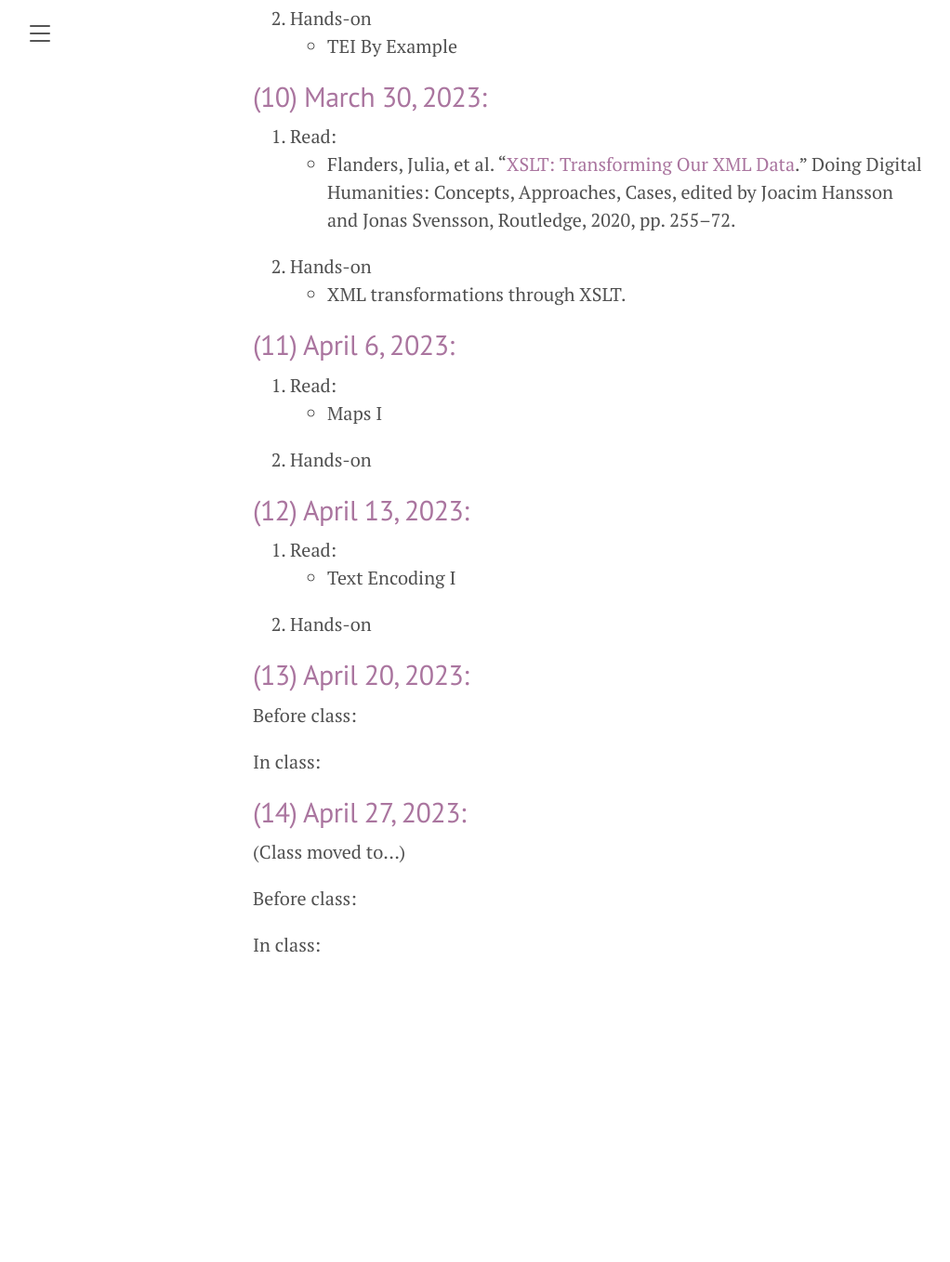
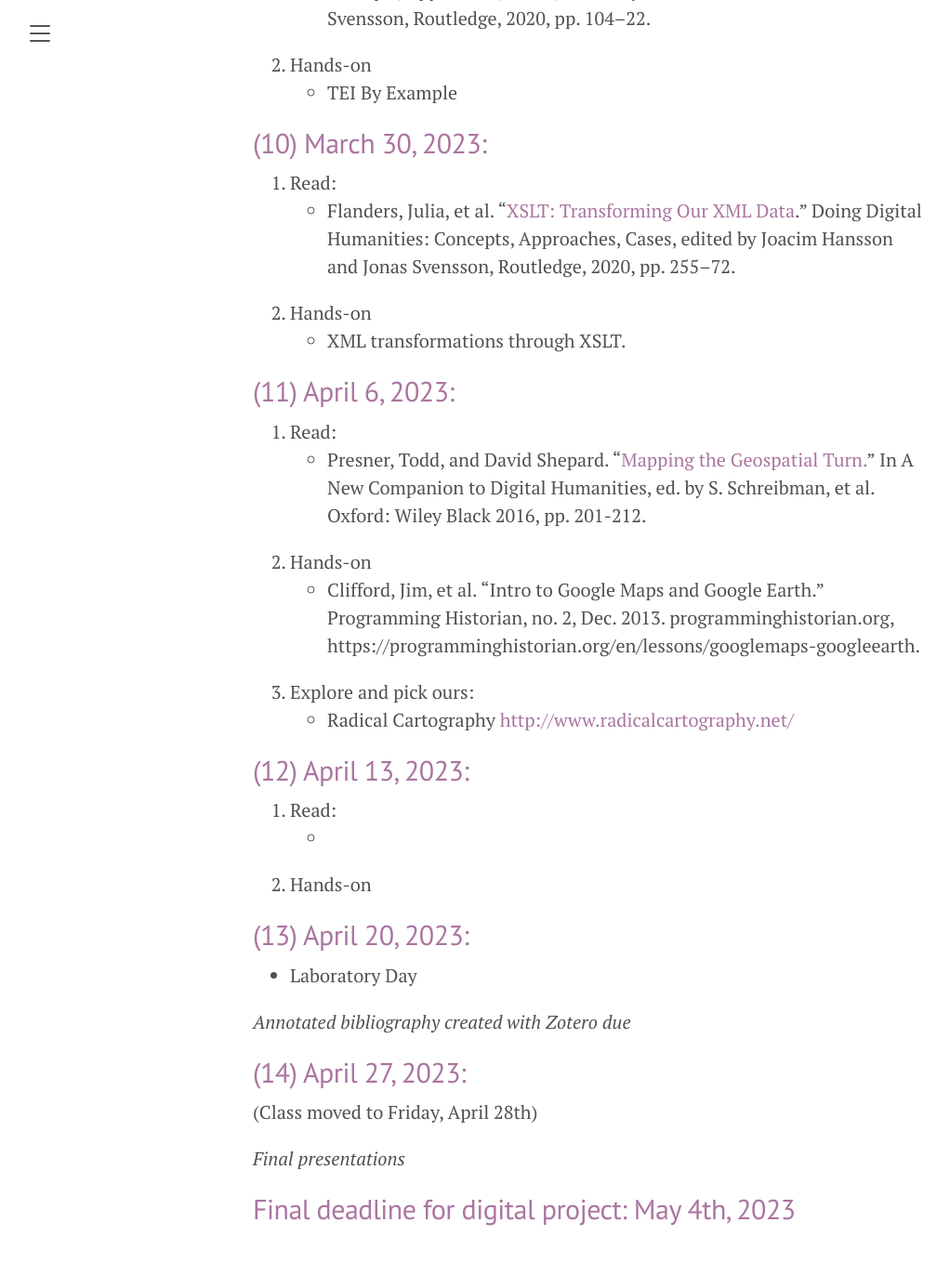
Before and after one commit to susannalles/DHPracticum_Spring23, a Jekyll site: the page built from schedule.md, in a window 1280 px wide and 1400 px high, scrolled down 3660 px. Shown: the top 1358 px of the window at 93% size, without its empty margins (8-1030 px from the left). Built offline with Jekyll 4.4.1, drawn with Linux system fonts in a browser that asks for light colours; before the commit the page ends 4772 px from its top, so only the background shows below that; some of the changed text lies outside the part shown.

Commit message:
Update schedule.md

```diff
--- a/schedule.md
+++ b/schedule.md
@@ -33,6 +33,8 @@ title: Program
   - Visconti, Amanda. “[Building a Static Website with Jekyll and GitHub Pages](https://programminghistorian.org/en/lessons/building-static-sites-with-jekyll-github-pages).” *Programming Historian*, no. 5, Apr. 2016.
   - A Workflow: Markdown, GitHub Pages ([Steps](https://susannalles.github.io/DHPracticum/practice/jekyll/index.html))
   - Installation of a [Jekyll Theme](https://jekyllthemes.io/)
+
+*Students Presentations of their research and DH projec*
 
 ## (4) February 9, 2023:
 
@@ -110,25 +112,30 @@ Session offered by Prof. Lindsay Thomas
 ## (11) April 6, 2023:
 
 1. Read:
-  - Maps I
-3. Hands-on
+  - Presner, Todd, and David Shepard. “[Mapping the Geospatial Turn.](https://onlinelibrary.wiley.com/doi/abs/10.1002/9781118680605.ch14)” In A New Companion to Digital Humanities, ed. by S. Schreibman, et al. Oxford: Wiley Black 2016, pp. 201-212.
+2. Hands-on
+- Clifford, Jim, et al. “Intro to Google Maps and Google Earth.” Programming Historian, no. 2, Dec. 2013. programminghistorian.org, https://programminghistorian.org/en/lessons/googlemaps-googleearth.
+3. Explore and pick ours:
+  - Radical Cartography <http://www.radicalcartography.net/>
 
 ## (12) April 13, 2023:
 
 1. Read:
-  - Text Encoding I
-3. Hands-on
+  -
+2. Hands-on
+
 
 ## (13) April 20, 2023:
 
-Before class:
+- Laboratory Day
 
-In class:
+*Annotated bibliography created with Zotero due*
 
 ## (14) April 27, 2023:
 
-(Class moved to...)
+(Class moved to Friday, April 28th)
 
-Before class:
+*Final presentations*
 
-In class:
+
+## Final deadline for digital project: May 4th, 2023
```
